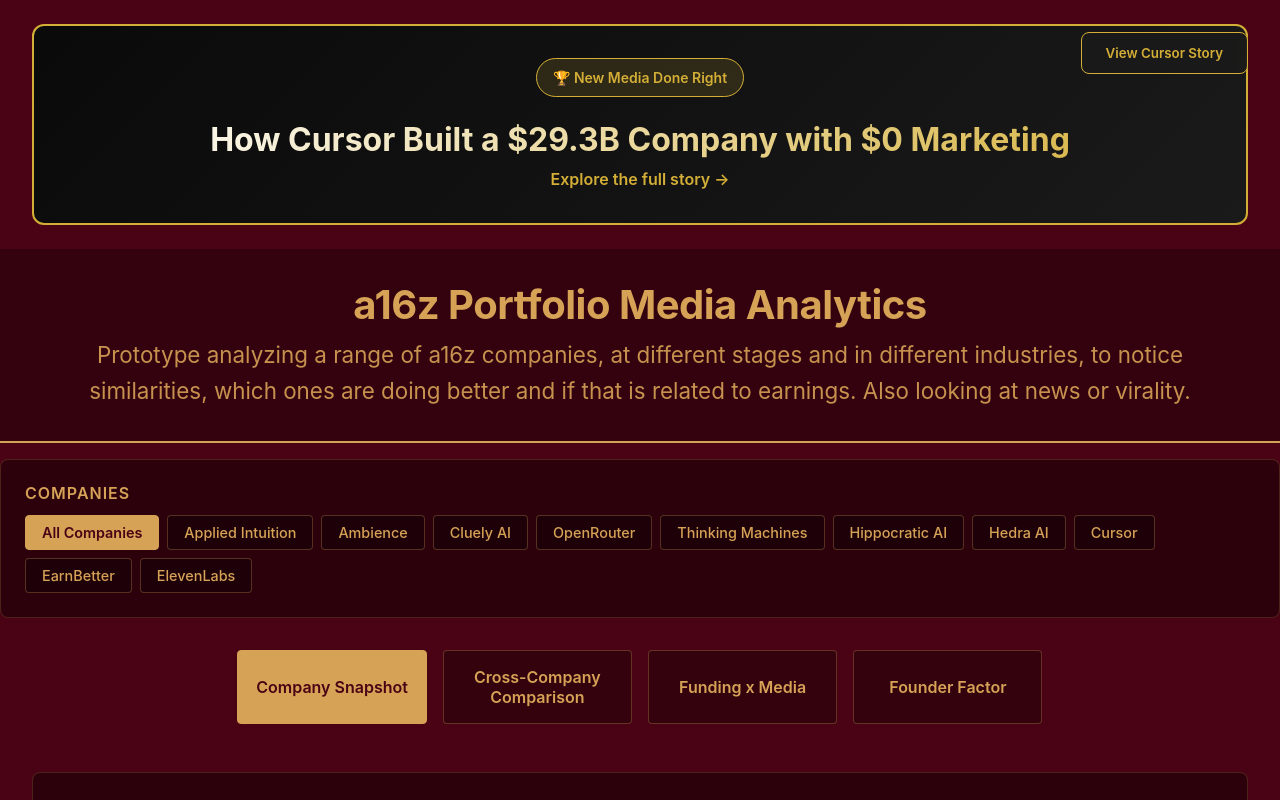
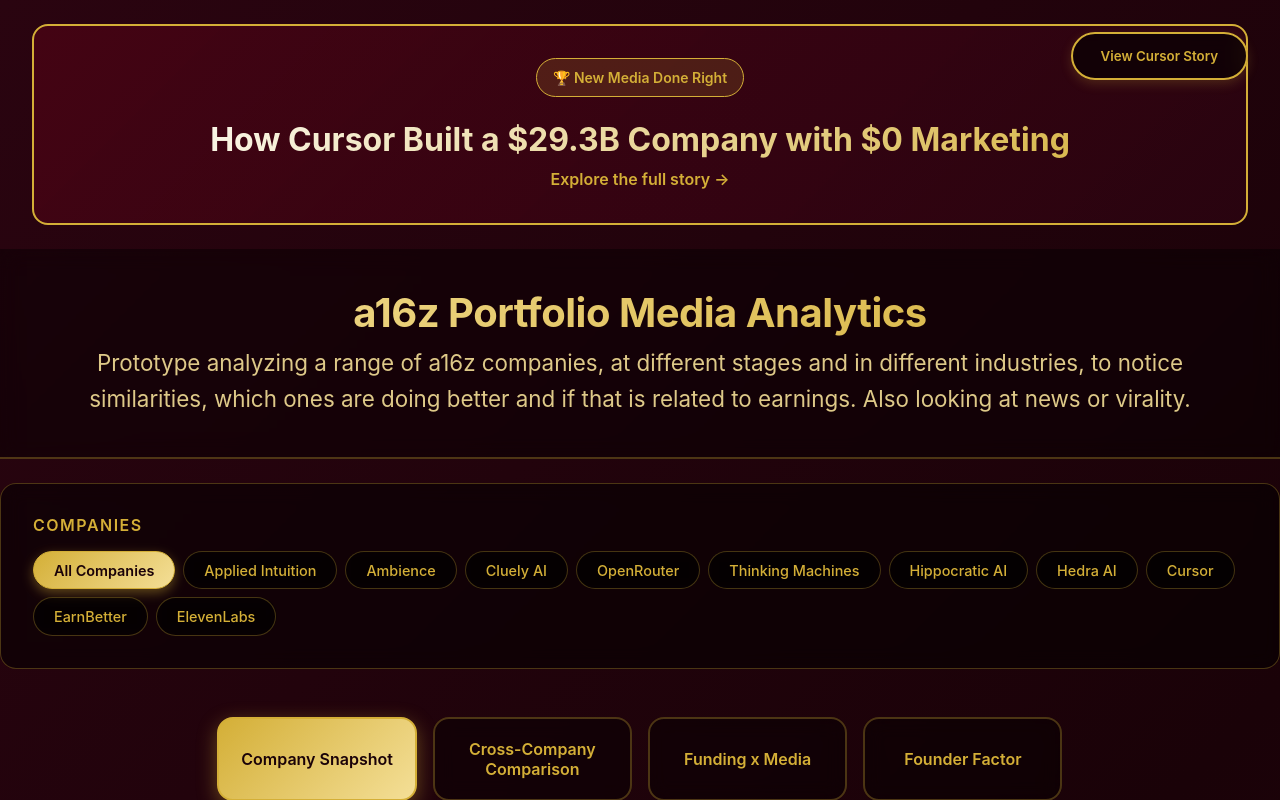
Before and after one commit to iuliamidus/a16z, a React (Vite) app in the folder dashboard/: page / in a window 1280 px wide. Both pictures are taken after a click on the button "View All Companies". Shown: the top 800 px of the page. Built offline with nearby package versions, Linux system fonts and the light colour scheme.

Commit message:
style changes

```diff
--- a/dashboard/src/App.css
+++ b/dashboard/src/App.css
@@ -3,14 +3,14 @@
   min-height: 100vh;
   display: flex;
   flex-direction: column;
-  background: #4a0314;
+  background: linear-gradient(135deg, #2a0410 0%, #1a0208 50%, #2a0410 100%);
 }
 
 /* Cursor Banner */
 .cursor-banner {
-  background: linear-gradient(135deg, #0a0a0a 0%, #1a1a1a 100%);
+  background: linear-gradient(135deg, rgba(74, 3, 20, 0.8) 0%, rgba(42, 4, 16, 0.9) 100%);
   border: 2px solid #d4af37;
-  border-radius: 12px;
+  border-radius: 16px;
   padding: 2rem;
   margin: 1.5rem 2rem;
   cursor: pointer;
@@ -77,25 +77,28 @@
 }
 
 .app-header {
-  background: rgba(0, 0, 0, 0.3);
-  padding: 2rem;
-  text-align: center;
-  border-bottom: 2px solid #d6a256;
+  background: rgba(0, 0, 0, 0.4);
+  padding: 2.5rem;
+  text-align: center;
+  border-bottom: 2px solid rgba(212, 175, 55, 0.3);
+  backdrop-filter: blur(10px);
 }
 
 .app-header h1 {
   margin: 0;
   font-size: 2.5rem;
-  color: #d6a256;
   font-weight: 700;
   letter-spacing: -0.5px;
+  background: linear-gradient(135deg, #f4df97 0%, #d4af37 100%);
+  -webkit-background-clip: text;
+  -webkit-text-fill-color: transparent;
+  background-clip: text;
 }
 
 .subtitle {
   margin: 0.5rem 0 0;
-  color: #d6a256;
+  color: rgba(244, 223, 151, 0.9);
   font-size: 1.4rem;
-  opacity: 0.9;
   line-height: 1.6;
   max-width: 1200px;
   margin-left: auto;
@@ -126,8 +129,8 @@
   align-items: center;
   justify-content: center;
   min-height: 100vh;
-  background: #4a0314;
-  color: #d6a256;
+  background: linear-gradient(135deg, #2a0410 0%, #1a0208 50%, #2a0410 100%);
+  color: #d4af37;
 }
 
 .loader {
@@ -147,12 +150,14 @@
 
 /* Filter Bar */
 .filter-bar {
-  background: rgba(0, 0, 0, 0.4);
-  padding: 1.5rem;
-  margin: 1rem auto;
+  background: rgba(0, 0, 0, 0.5);
+  padding: 2rem;
+  margin: 1.5rem auto;
   max-width: 1400px;
-  border-radius: 8px;
-  border: 1px solid rgba(214, 162, 86, 0.2);
+  border-radius: 16px;
+  border: 1px solid rgba(212, 175, 55, 0.3);
+  backdrop-filter: blur(10px);
+  transition: all 0.3s ease;
 }
 
 .filter-section {
@@ -164,12 +169,12 @@
 }
 
 .filter-section h3 {
-  margin: 0 0 0.75rem;
-  color: #d6a256;
+  margin: 0 0 1rem;
+  color: #d4af37;
   font-size: 1rem;
   font-weight: 600;
   text-transform: uppercase;
-  letter-spacing: 1px;
+  letter-spacing: 1.5px;
 }
 
 .filter-options {
@@ -179,29 +184,32 @@
 }
 
 .filter-options button {
-  padding: 0.5rem 1rem;
-  border: 1px solid rgba(214, 162, 86, 0.3);
-  background: rgba(0, 0, 0, 0.3);
-  color: #d6a256;
-  border-radius: 4px;
+  padding: 0.6rem 1.25rem;
+  border: 1px solid rgba(212, 175, 55, 0.3);
+  background: rgba(0, 0, 0, 0.4);
+  color: #d4af37;
+  border-radius: 50px;
   cursor: pointer;
-  transition: all 0.2s;
+  transition: all 0.3s ease;
   font-size: 0.9rem;
   font-weight: 500;
+  backdrop-filter: blur(5px);
 }
 
 .filter-options button:hover {
-  border-color: #ed8c00;
-  background: rgba(237, 140, 0, 0.1);
-  color: #ed8c00;
-  transform: translateY(-1px);
+  border-color: #d4af37;
+  background: rgba(212, 175, 55, 0.2);
+  color: #f4df97;
+  transform: translateY(-2px);
+  box-shadow: 0 4px 12px rgba(212, 175, 55, 0.2);
 }
 
 .filter-options button.active {
-  background: #d6a256;
-  color: #4a0314;
-  border-color: #d6a256;
-  font-weight: 600;
+  background: linear-gradient(135deg, #d4af37 0%, #f4df97 100%);
+  color: #1a0208;
+  border-color: #d4af37;
+  font-weight: 600;
+  box-shadow: 0 4px 12px rgba(212, 175, 55, 0.4);
 }
 
 .platform-filters button {
@@ -220,7 +228,12 @@
   gap: 0.5rem;
   cursor: pointer;
   font-weight: 500;
-  color: #d6a256;
+  color: #d4af37;
+  transition: all 0.3s ease;
+}
+
+.compare-toggle:hover {
+  color: #f4df97;
 }
 
 .compare-toggle input {
@@ -234,34 +247,37 @@
   display: flex;
   gap: 1rem;
   max-width: 1400px;
-  margin: 1rem auto;
+  margin: 1.5rem auto;
   padding: 0 2rem;
 }
 
 .view-selector button {
   flex: 1;
-  padding: 1rem;
-  border: 1px solid rgba(214, 162, 86, 0.3);
-  background: rgba(0, 0, 0, 0.3);
-  color: #d6a256;
-  border-radius: 4px;
+  padding: 1.25rem;
+  border: 2px solid rgba(212, 175, 55, 0.3);
+  background: rgba(0, 0, 0, 0.4);
+  color: #d4af37;
+  border-radius: 16px;
   cursor: pointer;
   font-size: 1rem;
   font-weight: 600;
-  transition: all 0.2s;
+  transition: all 0.3s ease;
+  backdrop-filter: blur(10px);
 }
 
 .view-selector button:hover {
-  background: rgba(0, 0, 0, 0.5);
-  border-color: #ed8c00;
-  color: #ed8c00;
-  transform: translateY(-2px);
+  background: rgba(0, 0, 0, 0.6);
+  border-color: #d4af37;
+  color: #f4df97;
+  transform: translateY(-3px);
+  box-shadow: 0 6px 20px rgba(212, 175, 55, 0.3);
 }
 
 .view-selector button.active {
-  background: #d6a256;
-  color: #4a0314;
-  border-color: #d6a256;
+  background: linear-gradient(135deg, #d4af37 0%, #f4df97 100%);
+  color: #1a0208;
+  border-color: #d4af37;
+  box-shadow: 0 6px 20px rgba(212, 175, 55, 0.4);
 }
 
 /* KPI Cards */
@@ -273,20 +289,22 @@
 }
 
 .kpi-card {
-  background: rgba(0, 0, 0, 0.4);
-  padding: 1.5rem;
-  border-radius: 8px;
-  border: 1px solid rgba(214, 162, 86, 0.2);
+  background: rgba(0, 0, 0, 0.5);
+  padding: 2rem;
+  border-radius: 16px;
+  border: 2px solid rgba(212, 175, 55, 0.3);
   display: flex;
   align-items: center;
-  gap: 1rem;
-  transition: all 0.2s;
+  gap: 1.5rem;
+  transition: all 0.3s ease;
+  backdrop-filter: blur(10px);
 }
 
 .kpi-card:hover {
-  transform: translateY(-4px);
-  border-color: #ed8c00;
-  background: rgba(0, 0, 0, 0.5);
+  transform: translateY(-5px);
+  border-color: #d4af37;
+  background: rgba(0, 0, 0, 0.6);
+  box-shadow: 0 8px 24px rgba(212, 175, 55, 0.3);
 }
 
 .kpi-icon {
@@ -300,23 +318,26 @@
 
 .kpi-content h4 {
   margin: 0 0 0.5rem;
-  color: #d6a256;
+  color: #d4af37;
   font-size: 0.9rem;
-  font-weight: 500;
+  font-weight: 600;
   text-transform: uppercase;
-  letter-spacing: 1px;
+  letter-spacing: 1.5px;
 }
 
 .kpi-value {
-  font-size: 1.8rem;
-  font-weight: 700;
-  color: #d6a256;
+  font-size: 2rem;
+  font-weight: 700;
+  background: linear-gradient(135deg, #f4df97 0%, #d4af37 100%);
+  -webkit-background-clip: text;
+  -webkit-text-fill-color: transparent;
+  background-clip: text;
   margin-bottom: 0.25rem;
 }
 
 .kpi-subtitle {
   font-size: 0.85rem;
-  color: rgba(214, 162, 86, 0.7);
+  color: rgba(244, 223, 151, 0.7);
 }
 
 .kpi-trend {
@@ -343,15 +364,18 @@
 
 .snapshot-header {
   margin-bottom: 2rem;
-  padding-bottom: 1rem;
-  border-bottom: 2px solid rgba(214, 162, 86, 0.3);
+  padding-bottom: 1.5rem;
+  border-bottom: 2px solid rgba(212, 175, 55, 0.3);
 }
 
 .snapshot-header h2 {
   margin: 0 0 0.5rem;
-  color: #d6a256;
   font-size: 2rem;
   letter-spacing: -0.5px;
+  background: linear-gradient(135deg, #f4df97 0%, #d4af37 100%);
+  -webkit-background-clip: text;
+  -webkit-text-fill-color: transparent;
+  background-clip: text;
 }
 
 .company-meta {
@@ -361,19 +385,26 @@
 }
 
 .company-meta span {
-  padding: 0.5rem 1rem;
-  background: rgba(214, 162, 86, 0.1);
-  border-radius: 4px;
+  padding: 0.6rem 1.25rem;
+  background: rgba(212, 175, 55, 0.15);
+  border-radius: 50px;
   font-size: 0.9rem;
-  font-weight: 500;
-  color: #d6a256;
-  border: 1px solid rgba(214, 162, 86, 0.3);
+  font-weight: 600;
+  color: #d4af37;
+  border: 1px solid rgba(212, 175, 55, 0.3);
+  transition: all 0.3s ease;
+}
+
+.company-meta span:hover {
+  background: rgba(212, 175, 55, 0.25);
+  transform: scale(1.05);
 }
 
 .valuation {
-  background: rgba(237, 140, 0, 0.2) !important;
-  color: #ed8c00 !important;
-  border-color: #ed8c00 !important;
+  background: rgba(244, 223, 151, 0.2) !important;
+  color: #f4df97 !important;
+  border-color: #d4af37 !important;
+  font-weight: 700 !important;
 }
 
 .metrics-section {
@@ -381,19 +412,23 @@
 }
 
 .metrics-section h3 {
-  margin: 0 0 1rem;
-  color: #d6a256;
+  margin: 0 0 1.25rem;
   font-size: 1.8rem;
   font-weight: 600;
   letter-spacing: -0.3px;
+  background: linear-gradient(135deg, #f4df97 0%, #d4af37 100%);
+  -webkit-background-clip: text;
+  -webkit-text-fill-color: transparent;
+  background-clip: text;
 }
 
 .funding-details,
 .news-details {
-  background: rgba(0, 0, 0, 0.3);
-  padding: 1.5rem;
-  border-radius: 4px;
-  border: 1px solid rgba(214, 162, 86, 0.2);
+  background: rgba(0, 0, 0, 0.4);
+  padding: 2rem;
+  border-radius: 12px;
+  border: 1px solid rgba(212, 175, 55, 0.3);
+  backdrop-filter: blur(5px);
 }
 
 .funding-item {
@@ -499,17 +534,28 @@
 
 .chart-section {
   margin-bottom: 3rem;
-  padding: 1.5rem;
-  background: rgba(0, 0, 0, 0.3);
-  border-radius: 4px;
-  border: 1px solid rgba(214, 162, 86, 0.2);
+  padding: 2.5rem;
+  background: rgba(0, 0, 0, 0.5);
+  border-radius: 16px;
+  border: 2px solid rgba(212, 175, 55, 0.3);
+  backdrop-filter: blur(10px);
+  transition: all 0.3s ease;
+}
+
+.chart-section:hover {
+  border-color: rgba(212, 175, 55, 0.5);
+  box-shadow: 0 8px 24px rgba(212, 175, 55, 0.2);
 }
 
 .chart-section h3 {
-  margin: 0 0 1.5rem;
-  color: #d6a256;
+  margin: 0 0 2rem;
   font-size: 1.8rem;
   letter-spacing: -0.3px;
+  background: linear-gradient(135deg, #f4df97 0%, #d4af37 100%);
+  -webkit-background-clip: text;
+  -webkit-text-fill-color: transparent;
+  background-clip: text;
+  font-weight: 600;
 }
 
 .comparison-table-container {
@@ -1070,20 +1116,21 @@
 
 /* Cursor Case Study Styles */
 :root {
-  --hero-bg: #0a0a0a;
+  --hero-bg: #2a0410;
   --accent-gold: #d4af37;
   --accent-gold-glow: #f4df97;
   --text-primary: #ffffff;
   --text-secondary: #a0a0a0;
-  --card-bg: #1a1a1a;
-  --card-hover: #2a2a2a;
-  --border-subtle: rgba(212, 175, 55, 0.2);
+  --card-bg: rgba(0, 0, 0, 0.5);
+  --card-hover: rgba(0, 0, 0, 0.6);
+  --border-subtle: rgba(212, 175, 55, 0.3);
   --border-hover: rgba(212, 175, 55, 0.5);
 }
 
 .cursor-case-study {
-  background: linear-gradient(135deg, var(--hero-bg) 0%, #1a1a1a 50%, var(--hero-bg) 100%);
+  background: linear-gradient(135deg, #2a0410 0%, #1a0208 50%, #2a0410 100%);
   min-height: 100vh;
+  color: var(--text-primary);
 }
 
 /* Hero Section */
@@ -1266,19 +1313,26 @@
 
 /* Chart Card */
 .chart-card {
-  background: rgba(26, 26, 26, 0.3);
+  background: rgba(0, 0, 0, 0.5);
   backdrop-filter: blur(10px);
-  border: 1px solid var(--border-subtle);
+  border: 2px solid var(--border-subtle);
   border-radius: 16px;
   padding: 3rem 2rem;
   margin: 2rem 0;
+  transition: all 0.3s ease;
+}
+
+.chart-card:hover {
+  border-color: var(--border-hover);
+  box-shadow: 0 8px 24px rgba(212, 175, 55, 0.2);
 }
 
 .cursor-tooltip {
-  background: var(--card-bg);
-  border: 1px solid rgba(212, 175, 55, 0.3);
+  background: rgba(0, 0, 0, 0.9);
+  border: 1px solid rgba(212, 175, 55, 0.5);
   border-radius: 8px;
   padding: 1rem;
+  backdrop-filter: blur(10px);
 }
 
 .tooltip-event {
@@ -1360,7 +1414,7 @@
 
 /* Comparison Section */
 .cursor-comparison-section {
-  background: #0f0f0f;
+  background: rgba(0, 0, 0, 0.3);
 }
 
 .comparison-grid {
@@ -1371,18 +1425,34 @@
 }
 
 .comparison-card {
-  border-radius: 12px;
-  padding: 2rem;
+  border-radius: 16px;
+  padding: 2.5rem;
+  backdrop-filter: blur(10px);
+  transition: all 0.3s ease;
+}
+
+.comparison-card:hover {
+  transform: translateY(-3px);
 }
 
 .comparison-card.traditional {
-  background: rgba(26, 26, 26, 0.3);
-  border: 1px solid rgba(128, 128, 128, 0.3);
+  background: rgba(0, 0, 0, 0.5);
+  border: 2px solid rgba(128, 128, 128, 0.3);
+}
+
+.comparison-card.traditional:hover {
+  border-color: rgba(128, 128, 128, 0.5);
+  box-shadow: 0 8px 24px rgba(128, 128, 128, 0.1);
 }
 
 .comparison-card.cursor-approach {
   background: rgba(212, 175, 55, 0.1);
-  border: 1px solid rgba(212, 175, 55, 0.3);
+  border: 2px solid rgba(212, 175, 55, 0.4);
+}
+
+.comparison-card.cursor-approach:hover {
+  border-color: rgba(212, 175, 55, 0.6);
+  box-shadow: 0 8px 24px rgba(212, 175, 55, 0.3);
 }
 
 .comparison-header {
@@ -1490,18 +1560,20 @@
 }
 
 .podcast-card {
-  background: rgba(26, 26, 26, 0.5);
-  border: 1px solid var(--border-subtle);
-  border-radius: 12px;
-  padding: 2rem;
+  background: rgba(0, 0, 0, 0.5);
+  border: 2px solid var(--border-subtle);
+  border-radius: 16px;
+  padding: 2.5rem;
   text-align: center;
   transition: all 0.3s ease;
   cursor: pointer;
+  backdrop-filter: blur(10px);
 }
 
 .podcast-card:hover {
   border-color: var(--border-hover);
-  transform: scale(1.05);
+  transform: translateY(-5px);
+  box-shadow: 0 8px 24px rgba(212, 175, 55, 0.3);
 }
 
 .podcast-logo {
@@ -1598,11 +1670,19 @@
 }
 
 .mention-card {
-  background: rgba(26, 26, 26, 0.5);
-  border: 1px solid var(--border-subtle);
-  border-radius: 12px;
-  padding: 2rem;
-  text-align: center;
+  background: rgba(0, 0, 0, 0.5);
+  border: 2px solid var(--border-subtle);
+  border-radius: 16px;
+  padding: 2.5rem;
+  text-align: center;
+  transition: all 0.3s ease;
+  backdrop-filter: blur(10px);
+}
+
+.mention-card:hover {
+  border-color: var(--border-hover);
+  transform: translateY(-3px);
+  box-shadow: 0 8px 24px rgba(212, 175, 55, 0.2);
 }
 
 .mention-icon {
@@ -1635,12 +1715,13 @@
 }
 
 .audience-analysis {
-  background: rgba(59, 130, 246, 0.1);
-  border: 1px solid rgba(59, 130, 246, 0.3);
-  border-radius: 12px;
-  padding: 2rem;
+  background: rgba(212, 175, 55, 0.1);
+  border: 2px solid rgba(212, 175, 55, 0.3);
+  border-radius: 16px;
+  padding: 2.5rem;
   text-align: center;
   margin-top: 3rem;
+  backdrop-filter: blur(10px);
 }
 
 .analysis-header {
@@ -1670,7 +1751,7 @@
 
 /* Playbook */
 .playbook-section {
-  background: linear-gradient(180deg, #0a0a0a 0%, #0f0f0f 100%);
+  background: rgba(0, 0, 0, 0.3);
 }
 
 .playbook-steps {
@@ -1679,17 +1760,19 @@
 }
 
 .playbook-card {
-  background: var(--card-bg);
-  border: 1px solid var(--border-subtle);
-  border-radius: 12px;
-  padding: 2rem;
-  margin-bottom: 1rem;
-  transition: all 0.3s ease;
+  background: rgba(0, 0, 0, 0.5);
+  border: 2px solid var(--border-subtle);
+  border-radius: 16px;
+  padding: 2.5rem;
+  margin-bottom: 1.5rem;
+  transition: all 0.3s ease;
+  backdrop-filter: blur(10px);
 }
 
 .playbook-card:hover {
   border-color: var(--border-hover);
-  transform: scale(1.02);
+  transform: translateY(-3px);
+  box-shadow: 0 8px 24px rgba(212, 175, 55, 0.2);
 }
 
 .playbook-number {
@@ -1719,13 +1802,14 @@
 
 .playbook-result {
   background: linear-gradient(135deg, var(--accent-gold) 0%, #f4df97 100%);
-  color: #000;
-  padding: 2rem;
-  border-radius: 12px;
+  color: #1a0208;
+  padding: 2.5rem;
+  border-radius: 16px;
   text-align: center;
   font-size: 2rem;
   font-weight: 700;
   margin-top: 3rem;
+  box-shadow: 0 8px 24px rgba(212, 175, 55, 0.4);
 }
 
 /* Explore Dashboard */
@@ -1764,21 +1848,23 @@
   top: 2rem;
   right: 2rem;
   z-index: 1000;
-  padding: 0.75rem 1.5rem;
-  background: rgba(26, 26, 26, 0.9);
+  padding: 0.875rem 1.75rem;
+  background: rgba(0, 0, 0, 0.6);
   backdrop-filter: blur(10px);
-  border: 1px solid var(--accent-gold);
-  border-radius: 8px;
+  border: 2px solid var(--accent-gold);
+  border-radius: 50px;
   color: var(--accent-gold);
   font-weight: 600;
   cursor: pointer;
   transition: all 0.3s ease;
+  box-shadow: 0 4px 12px rgba(212, 175, 55, 0.2);
 }
 
 .view-toggle:hover {
-  background: var(--accent-gold);
-  color: #000;
-  transform: translateY(-2px);
+  background: linear-gradient(135deg, #d4af37 0%, #f4df97 100%);
+  color: #1a0208;
+  transform: translateY(-3px);
+  box-shadow: 0 6px 20px rgba(212, 175, 55, 0.4);
 }
 
 /* Responsive */
```
